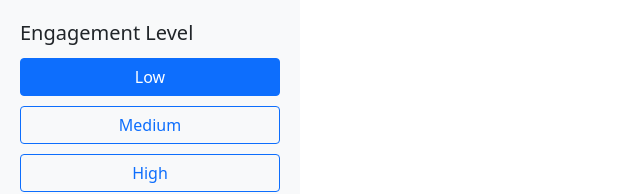
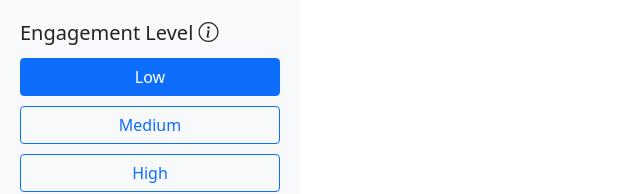
Before and after one commit to nicolegoebel/proven_savings, a plain HTML site: page banks/templates/new_index.html in a window 1280 px wide. Shown: the part 566-760 px from the top of the page, 0-640 px from the left. Drawn offline with nearby package versions, Linux system fonts and the light colour scheme.

Commit message:
Add tooltip explaining engagement levels

```diff
--- a/banks/templates/new_index.html
+++ b/banks/templates/new_index.html
@@ -3,6 +3,7 @@
 <head>
     <title>Potential Bank Savings with Proven</title>
     <link href="https://cdn.jsdelivr.net/npm/bootstrap@5.1.3/dist/css/bootstrap.min.css" rel="stylesheet">
+    <link href="https://cdn.jsdelivr.net/npm/bootstrap-icons@1.7.2/font/bootstrap-icons.css" rel="stylesheet">
     <style>
         .sidebar {
             background-color: #f8f9fa;
@@ -82,7 +83,15 @@
 
         <!-- Engagement Level -->
         <div class="mb-4">
-            <h5>Engagement Level</h5>
+            <h5>
+                <span data-bs-toggle="tooltip"
+                      data-bs-placement="right"
+                      title="Low: Baseline engagement (SVB level)
+Medium: 3% more savings than baseline (JPM level)
+High: 5% more savings than baseline">
+                    Engagement Level <i class="bi bi-info-circle"></i>
+                </span>
+            </h5>
             <button class="btn btn-outline-primary engagement-btn selected" data-level="rarely">Low</button>
             <button class="btn btn-outline-primary engagement-btn" data-level="often">Medium</button>
             <button class="btn btn-outline-primary engagement-btn" data-level="frequently">High</button>
@@ -135,6 +144,15 @@
 
     <script src="https://cdn.jsdelivr.net/npm/bootstrap@5.1.3/dist/js/bootstrap.bundle.min.js"></script>
     <script>
+        // Initialize tooltips
+        var tooltipTriggerList = [].slice.call(document.querySelectorAll('[data-bs-toggle="tooltip"]'))
+        var tooltipList = tooltipTriggerList.map(function (tooltipTriggerEl) {
+            return new bootstrap.Tooltip(tooltipTriggerEl, {
+                html: true,
+                template: '<div class="tooltip" role="tooltip"><div class="tooltip-arrow"></div><div class="tooltip-inner text-start" style="white-space: pre-line;"></div></div>'
+            })
+        })
+
         // Slider range configurations
         const ranges = {
             small: { min: 0, max: 100 },
```
